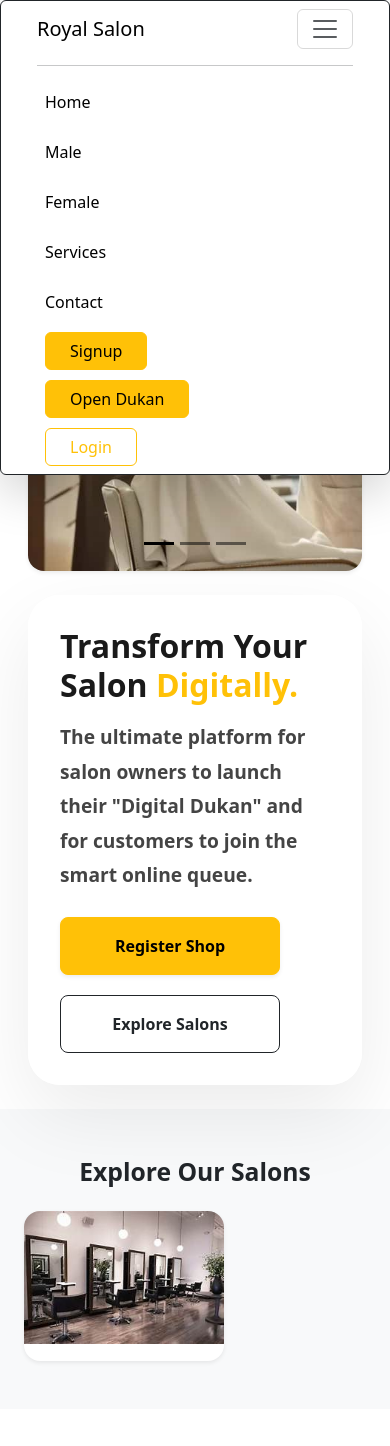
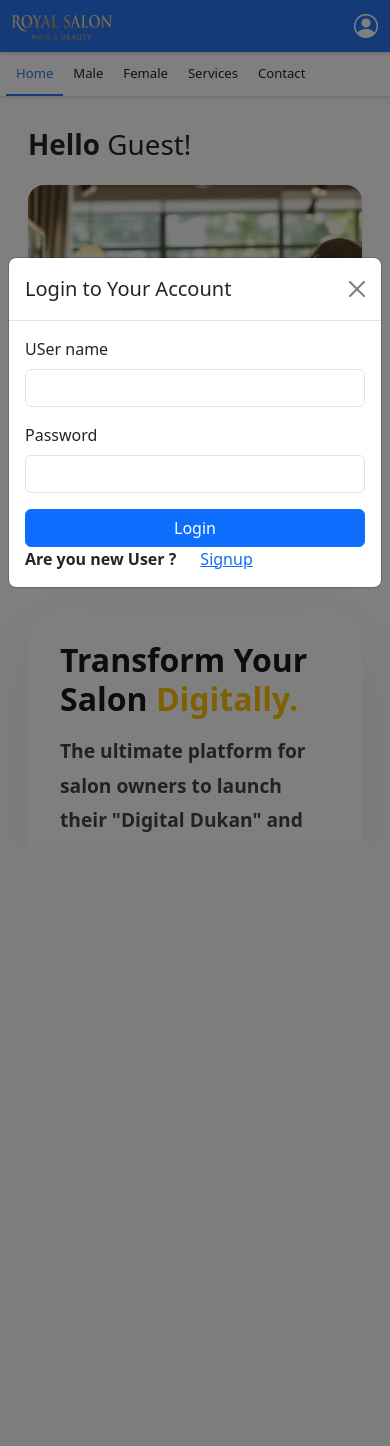
Before and after one commit to adityakumar-ara/Smart-Salon, a Django app: page / in a window 390 px wide, after a click that opens the changed part. Shown: the top 1446 px of the page. After the commit the page ends 832 px from the top, so only its background shows below. Run offline with Django 5.2, Linux system fonts and the light colour scheme; data comes from the database, SQL or seed files in the repository; some libraries are stand-ins or nearby versions.

Commit message:
add more

```diff
--- a/haircutservice/static/css/main.css
+++ b/haircutservice/static/css/main.css
@@ -17,8 +17,17 @@
     z-index: 1000;
     background-color: white;
 }
+
+/* The profile icon is part of the mobile header only. */
+.profile-nav-link{
+    display: none;
+}
 body{
     margin-top: 90px;
+}
+
+.mobile-secondary-navbar{
+    display: none;
 }
 
 /* Reverted custom .alert styles to use Bootstrap defaults */
@@ -74,8 +83,68 @@ body{
 .site-footer .footer-bottom{ padding-top:16px; border-top:1px solid rgba(255,255,255,0.05); margin-top:12px; font-size:14px; }
 
 @media (max-width: 576px){
+    body{
+        margin-top: 104px;
+    }
+    .custom-navbar{
+        min-height: 52px;
+        padding: 0 12px !important;
+        border: 0 !important;
+        border-radius: 0 !important;
+        background: #2874f0;
+        box-shadow: 0 1px 4px rgba(0, 0, 0, 0.2) !important;
+    }
+    .custom-navbar .container-fluid{
+        min-height: 52px;
+        padding: 0;
+    }
+    .custom-navbar .navbar-brand{
+        margin: 0;
+        color: #fff;
+        font-size: 1.15rem;
+        font-weight: 600;
+    }
+    .profile-nav-link,
+    .profile-nav-link:hover{
+        display: block;
+        padding: 0;
+        color: #fff;
+        font-size: 1.5rem;
+        line-height: 1;
+        text-decoration: none;
+    }
+    .mobile-secondary-navbar{
+        position: fixed;
+        top: 52px;
+        left: 0;
+        z-index: 999;
+        display: flex;
+        width: 100%;
+        justify-content: flex-start;
+        overflow-x: auto;
+        padding: 0 6px;
+        background: #fff;
+        border-bottom: 1px solid #dee2e6;
+        box-shadow: 0 2px 5px rgba(0, 0, 0, 0.08);
+        transition: transform 0.25s ease;
+    }
+    .mobile-secondary-navbar.navbar-hidden{
+        transform: translateY(-100%);
+    }
+    .mobile-secondary-navbar a{
+        display: block;
+        padding: 12px 10px 10px;
+        color: #212121;
+        text-decoration: none;
+        white-space: nowrap;
+        font-size: 0.82rem;
+        font-weight: 500;
+    }
+    .mobile-secondary-navbar a:first-child{
+        color: #2874f0;
+        border-bottom: 2px solid #2874f0;
+    }
     .site-footer .row{ gap: 12px; }
-    .profile{ height:80px; width:80px; right:12px; bottom:12px; }
     .navbar-nav{
                gap: 10px !important;
                background-color: transparent !important;
--- a/haircutservice/static/js/home.js
+++ b/haircutservice/static/js/home.js
@@ -1,4 +1,5 @@
-
+document.addEventListener("DOMContentLoaded", function () {
+    // Horizontal scroll on slider with mouse wheel
     const slider = document.querySelector('.custom-slider');
 
     if (slider) {
@@ -7,3 +8,24 @@ if (slider) {
             slider.scrollLeft += evt.deltaY * 1.2;
         }, { passive: false });
     }
+
+    // Show login prompt on profile mouseover for guests
+    const profiles = document.querySelectorAll('.static-profile');
+    profiles.forEach(function (profile) {
+        profile.addEventListener("mouseover", function () {
+            // Prevent multiple alert boxes from appearing.
+            if (document.querySelector('.alert_box')) {
+                return;
+            }
+            const alertBox = document.createElement("div");
+            alertBox.className = "alert_box";
+            alertBox.textContent = "First of all Login Please";
+
+            document.body.appendChild(alertBox);
+
+            setTimeout(() => {
+                alertBox.remove();
+            }, 2000);
+        });
+    });
+});
--- a/haircutservice/static/js/main.js
+++ b/haircutservice/static/js/main.js
@@ -1,38 +1,93 @@
 
-document.addEventListener("DOMContentLoaded", function () {
-    const profiles = document.querySelectorAll('.static-profile');
-    if (!profiles || profiles.length === 0) return;
+// For locatoion
+async function getShopGPS() {
+    const statusEl = document.getElementById("locationStatus");
+    const addressInput = document.getElementById("id_address");
+    const latInput = document.getElementById("id_latitude");
+    const lngInput = document.getElementById("id_longitude");
 
-    profiles.forEach(function (profile) {
-        profile.addEventListener("mouseover", function () {
-            const alertBox = document.createElement("div");
-            alertBox.className = "alert_box";
-            alertBox.textContent = " First of all Login Please";
-
-            document.body.appendChild(alertBox);
-
-            setTimeout(() => {
-                alertBox.remove();
-            }, 2000);
-        });
-    });
-});
-
-// <!-- signup form  -->
-const form = document.getElementById("signupForm");
-
-form.addEventListener("submit", function (e) {
-
-    const phone = document.getElementById("phonenumber").value;
-    const errorBox = document.getElementById("jsPasswordError");
-
-    if (!/^\d{10}$/.test(phone)) {
-        e.preventDefault(); // Form submit hone se rok dega
-
-        errorBox.classList.remove("d-none");
-        errorBox.innerText = "Mobile number must be exactly 10 digits.";
+    if (!navigator.geolocation) {
+        alert("Your browser does not support GPS.");
         return;
     }
 
-    errorBox.classList.add("d-none");
+    statusEl.textContent = "Detecting your location...";
+    addressInput.value = "";
+
+    navigator.geolocation.getCurrentPosition(
+        async function (position) {
+            let lat = position.coords.latitude;
+            let lng = position.coords.longitude;
+
+            latInput.value = lat;
+            lngInput.value = lng;
+
+            try {
+                const response = await fetch(
+                    `https://nominatim.openstreetmap.org/reverse?format=jsonv2&lat=${encodeURIComponent(lat)}&lon=${encodeURIComponent(lng)}&addressdetails=1`,
+                    {
+                        headers: {
+                            Accept: "application/json",
+                        },
+                    },
+                );
+
+                if (!response.ok) {
+                    throw new Error("Reverse geocoding failed");
+                }
+
+                const data = await response.json();
+                const address = data.display_name || "";
+                addressInput.value = address;
+                statusEl.textContent = address
+                    ? "Address auto-filled successfully."
+                    : "Location detected, but address lookup returned no address.";
+            } catch (error) {
+                console.error(error);
+                statusEl.textContent =
+                    "Coordinates detected, but address lookup failed. Please try again.";
+            }
+        },
+        function (error) {
+            statusEl.textContent =
+                "Unable to detect location. Please enable location services in your browser.";
+        },
+        {
+            enableHighAccuracy: true,
+            timeout: 15000,
+            maximumAge: 0,
+        },
+    );
+}
+
+// For second Navbar
+document.addEventListener('DOMContentLoaded', function () {
+  // Show the secondary navigation on scroll-up and hide it on scroll-down.
+    const secondaryNavbar = document.getElementById("secondaryNavbar");
+    if (secondaryNavbar) {
+        let previousScrollY = window.scrollY;
+
+        window.addEventListener("scroll", () => {
+            const currentScrollY = window.scrollY;
+
+            // Only apply this behavior on mobile screens
+            if (!window.matchMedia("(max-width: 576px)").matches) {
+                secondaryNavbar.classList.remove("navbar-hidden");
+                return; // Exit if not on mobile
+            }
+
+            // Always show navbar at the top of the page
+            if (currentScrollY < 10) {
+                secondaryNavbar.classList.remove("navbar-hidden");
+            } else if (currentScrollY < previousScrollY) {
+                // Scrolling up -> Show
+                secondaryNavbar.classList.remove("navbar-hidden");
+            } else if (currentScrollY > previousScrollY) {
+                // Scrolling down -> Hide
+                secondaryNavbar.classList.add("navbar-hidden");
+            }
+
+            previousScrollY = currentScrollY;
+        }, { passive: true });
+    }
 });
--- a/haircutservice/static/js/signup.js
+++ b/haircutservice/static/js/signup.js
@@ -1,20 +1,28 @@
-const signupForm = document.getElementById("signupForm")
+const signupForm = document.getElementById("signupForm");
 
-if(signupForm){
-    signupForm.addEventListener('submit', function(event){
+if (signupForm) {
+    signupForm.addEventListener('submit', function (event) {
         const password = document.getElementById('password').value.trim();
-        const confirmpassword = document.getElementById('confirm_password').value.trim();
+        const confirmPassword = document.getElementById('confirm_password').value.trim();
+        const phone = document.getElementById("phonenumber").value.trim();
         const errorBox = document.getElementById('jsPasswordError');
 
-        if (password !== confirmpassword ){
-            console.log("Pehla Password hai: ->" + password + "<-");
-            console.log("Dusra Password hai: ->" + confirmpassword + "<-");
+        // Validate password confirmation
+        if (password !== confirmPassword) {
             event.preventDefault();
-            errorBox.textContent = "Password and confirm password must be same!";
+            errorBox.textContent = "Password and confirm password must be the same!";
             errorBox.classList.remove('d-none');
+            return;
         }
-        else{
-            errorBox.classList.add('d-none');
+
+        // Validate phone number
+        if (!/^\d{10}$/.test(phone)) {
+            event.preventDefault();
+            errorBox.textContent = "Mobile number must be exactly 10 digits.";
+            errorBox.classList.remove("d-none");
+            return;
         }
+
+        errorBox.classList.add('d-none');
     });
 }
--- a/haircutservice/templates/main.html
+++ b/haircutservice/templates/main.html
@@ -20,27 +20,20 @@
   </head>
 
   <body>
-    <nav
-      class="navbar navbar-expand-lg custom-navbar px-4 border border-dark rounded shadow-lg"
-    >
-      <div class="container-fluid">
+    <nav class="navbar navbar-expand-lg custom-navbar px-4 border border-dark rounded shadow-lg">
+      <div class="container-fluid mobilesize">
         <a class="navbar-brand logo-text" href="{% url 'home' %}"
-          >Royal Salon</a
-        >
-        <button
-          class="navbar-toggler"
-          type="button"
-          data-bs-toggle="collapse"
-          data-bs-target="#navbarNav"
-        >
-          <span class="navbar-toggler-icon"></span>
+          ><img src="../static/assest/Gemini_Generated_Image_4g5i9v4g5i9v4g5i-removebg-preview (1).png" alt="Royal Salon" style="height: 25PX; width: 100px;"></a>
+        {% if user.is_authenticated %}
+        <a class="profile-nav-link" href="{% url 'profile' %}" aria-label="Open profile">
+          <i class="bi bi-person-circle" aria-hidden="true"></i>
+        </a>
+        {% else %}
+        <button type="button" class="profile-nav-link border-0 bg-transparent" data-bs-toggle="modal" data-bs-target="#loginModal" aria-label="Log in">
+          <i class="bi bi-person-circle" aria-hidden="true"></i>
         </button>
-
-        <div
-          class="collapse navbar-collapse justify-content-end"
-          id="navbarNav"
-        >
-          <hr />
+        {% endif %}
+        <div class="collapse navbar-collapse justify-content-end" id="navbarNav">
           <ul class="navbar-nav align-items-start">
             <li class="nav-item mx-2">
               <a class="nav-link active" href="{% url 'home' %}">Home</a>
@@ -110,6 +103,14 @@
         </div>
       </div>
     </nav>
+
+    <nav id="secondaryNavbar" class="mobile-secondary-navbar d-lg-none">
+      <a href="{% url 'home' %}">Home</a>
+      <a href="{% url 'male_section' %}">Male</a>
+      <a href="{% url 'female_section' %}">Female</a>
+      <a href="#">Services</a>
+      <a href="#">Contact</a>
+    </nav>
     {% if messages %}
     <div class="container mt-3">
       {% for message in messages %}
@@ -159,6 +160,7 @@
       </a>
       {% endif %}
     </div>
+
     <!-- footer section -->
     <footer class="site-footer">
       <div class="footer-top container">
@@ -517,74 +519,6 @@
 
     <script src="https://cdn.jsdelivr.net/npm/bootstrap@5.3.3/dist/js/bootstrap.bundle.min.js"></script>
 
-    <script>
-      // document.addEventListener("DOMContentLoaded", function () {
-      //   // Page load hote hi Login Modal trigger hoga
-      //   var loginModalElement = document.getElementById('loginModal');
-      //   var loginModal = new bootstrap.Modal(loginModalElement);
-      //   loginModal.show();
-      // });
-
-      async function getShopGPS() {
-        const statusEl = document.getElementById("locationStatus");
-        const addressInput = document.getElementById("id_address");
-        const latInput = document.getElementById("id_latitude");
-        const lngInput = document.getElementById("id_longitude");
-
-        if (!navigator.geolocation) {
-          alert("Your browser does not support GPS.");
-          return;
-        }
-
-        statusEl.textContent = "Detecting your location...";
-        addressInput.value = "";
-
-        navigator.geolocation.getCurrentPosition(
-          async function (position) {
-            let lat = position.coords.latitude;
-            let lng = position.coords.longitude;
-
-            latInput.value = lat;
-            lngInput.value = lng;
-
-            try {
-              const response = await fetch(
-                `https://nominatim.openstreetmap.org/reverse?format=jsonv2&lat=${encodeURIComponent(lat)}&lon=${encodeURIComponent(lng)}&addressdetails=1`,
-                {
-                  headers: {
-                    Accept: "application/json",
-                  },
-                },
-              );
-
-              if (!response.ok) {
-                throw new Error("Reverse geocoding failed");
-              }
-
-              const data = await response.json();
-              const address = data.display_name || "";
-              addressInput.value = address;
-              statusEl.textContent = address
-                ? "Address auto-filled successfully."
-                : "Location detected, but address lookup returned no address.";
-            } catch (error) {
-              console.error(error);
-              statusEl.textContent =
-                "Coordinates detected, but address lookup failed. Please try again.";
-            }
-          },
-          function (error) {
-            statusEl.textContent =
-              "Unable to detect location. Please enable location services in your browser.";
-          },
-          {
-            enableHighAccuracy: true,
-            timeout: 15000,
-            maximumAge: 0,
-          },
-        );
-      }
-    </script>
     <script src="{% static 'js/signup.js' %}"></script>
     <script src="{% static 'js/main.js' %}"></script>
   </body>
```
Also changed, not shown: haircutservice/static/assest/Gemini_Generated_Image_4g5i9v4g5i9v4g5i-removebg-preview (1).png (added), 3 other files. Lines whose indentation alone changed are shown as unchanged.
